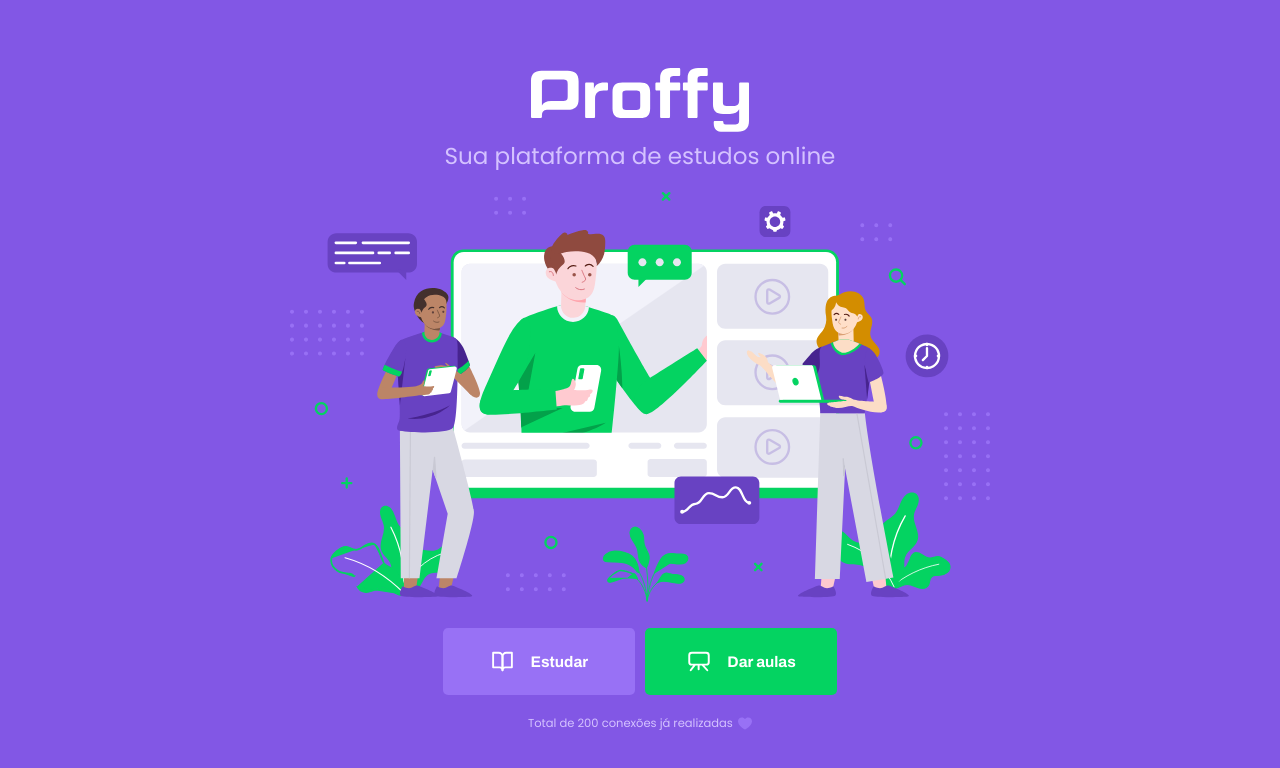
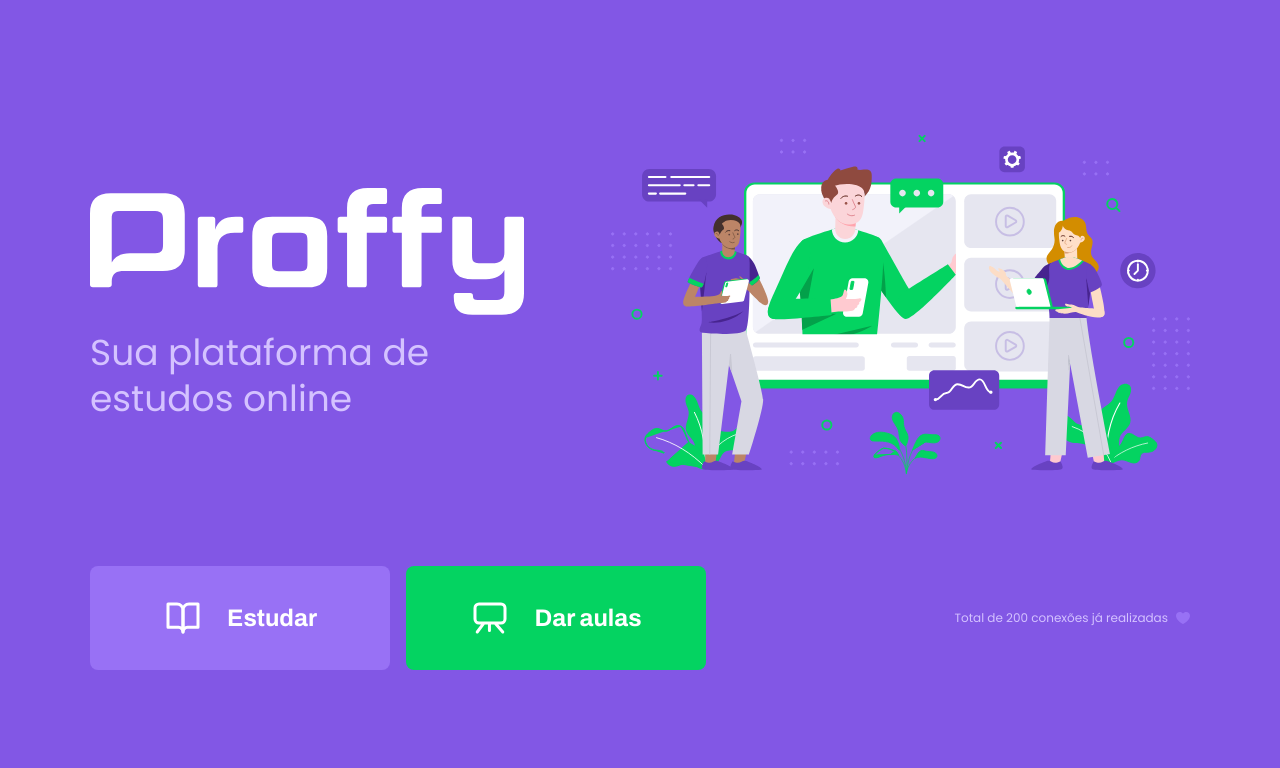
Before and after one commit to pierinijr/rocketseat-proffy-nlw, a plain HTML site: page index.html in a window 1280 px wide. Drawn offline with Linux system fonts and the light colour scheme.

Commit message:
Landing-Page

```diff
--- a/styles/main.css
+++ b/styles/main.css
@@ -52,3 +52,9 @@
     width: 90vw;
     max-width: 700px;
 }
+
+@media (min-width: 700px) {
+    :root {
+        font-size: 62.5%; /*Todo 1rem vai ser relativo a 10px*/
+    }
+}
--- a/styles/partials/page-landing.css
+++ b/styles/partials/page-landing.css
@@ -1,7 +1,3 @@
-:root {
-    font-size: 40%; /* controle das medidas rem */
-}
-
 #page-landing {
     background: var(--color-primary);
 }
@@ -82,10 +78,57 @@
     font-size: 1.8rem;
 
     display: flex;
-    align-content: center;
+    align-items: center;
     justify-content: center;
 }
 
 .total-connections img {
     margin-left: 0.8rem;
 }
+@media (max-width: 699px) {
+    :root {
+        font-size: 40%; /* controle das medidas rem */
+    }
+}
+@media (min-width: 1100px) {
+    #page-landing #container {
+        max-width: 1100px; /* Aumentando a tela, podemos ver a diferença */
+        display: grid;  /* Aqui comeca definição de grid */
+        grid-template-columns: 2fr 1fr 2fr; /* Unidade de medida para fracionar a coluna com partes iguais */
+        grid-template-rows: 350px 104px;
+        grid-template-areas:
+        "proffy image image"
+        "button button texting";
+        column-gap: 87px;
+        row-gap: 86px;
+    }
+
+    .logo-container {
+        grid-area: proffy;
+        text-align: initial; /* Era center, agora reseta para o inicio */
+        align-self: center; /* Fixa o conteúdo no grid, alinhando ao centro */
+        margin: 0;
+    }
+
+    .logo-container img {
+        height: 127%;
+    }
+
+    .hero-image  {
+        grid-area: image;
+        height: 350px;
+    }
+
+    .buttons-container {
+        grid-area: button;
+        justify-content: flex-start;
+        margin: 0;
+    }
+
+    .total-connections {
+        grid-area: texting;
+        justify-self: end;
+        font-size: 1.2rem;
+    }
+
+}
```
